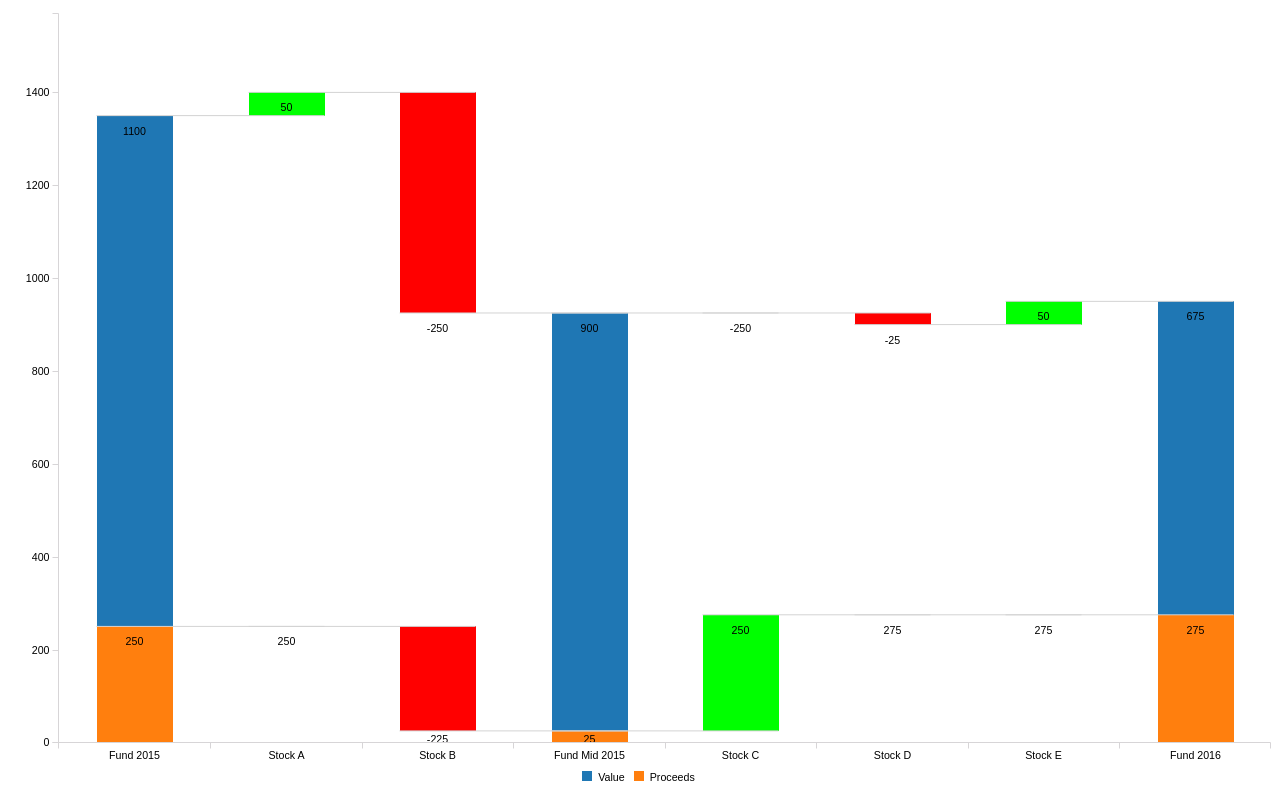
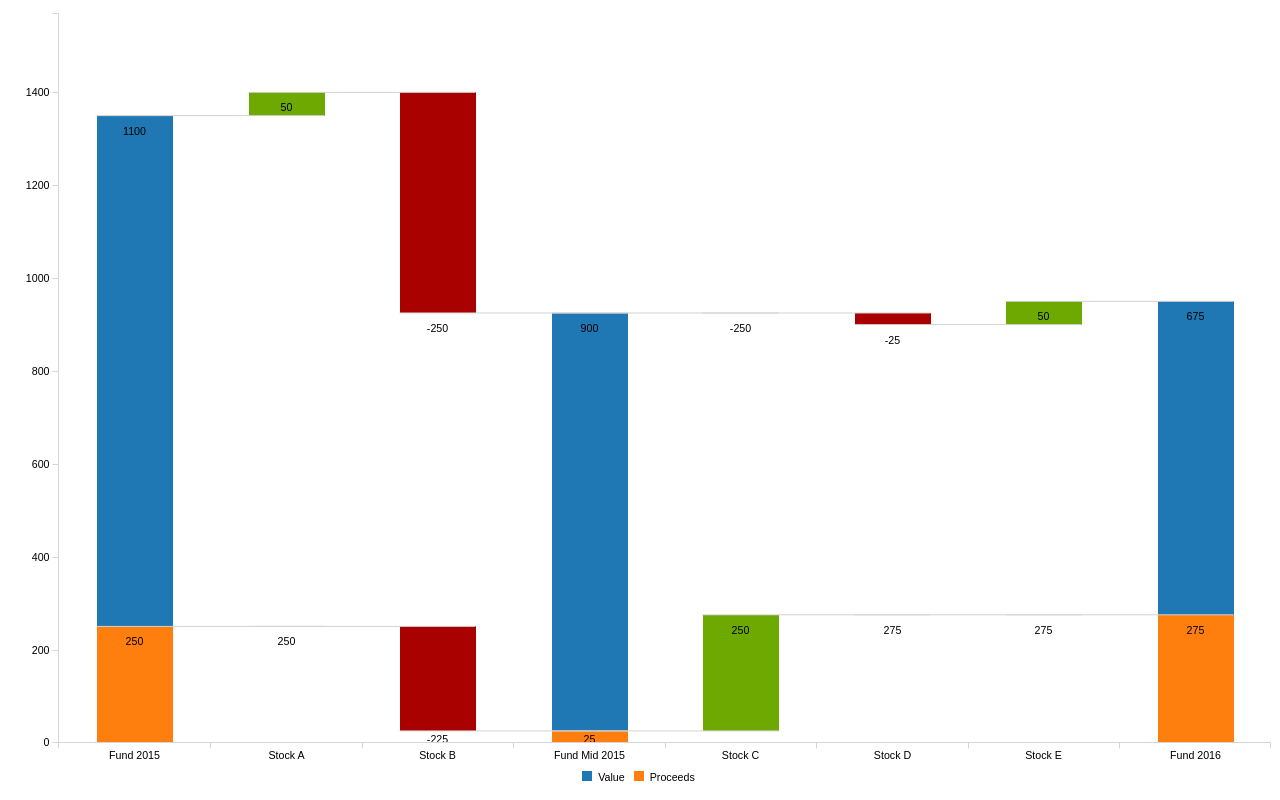
Before and after one commit to nsdevaraj/waterfallc3, a plain HTML site: page index.html in a window 1280 px wide. Drawn offline with Linux system fonts and the light colour scheme.

Commit message:
color changes

```diff
--- a/index.html
+++ b/index.html
@@ -21,8 +21,8 @@
 			],
 			waterfall: true,
 			waterfallLineColor: "#d3d3d3",
-			waterfallPositiveColor: "#00ff00",
-			waterfallNegativeColor:"#ff0000",
+			waterfallPositiveColor: '#6da900',
+			waterfallNegativeColor:"#a90000",
 			types: {
 			  Value: "bar",
 			  Proceeds: "bar"
```
